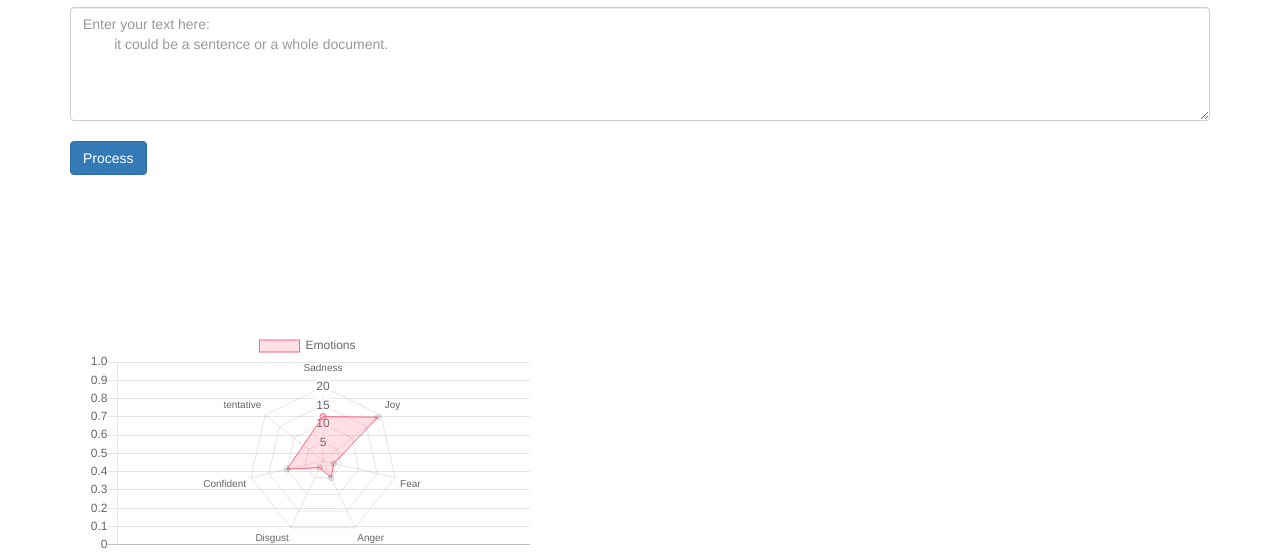
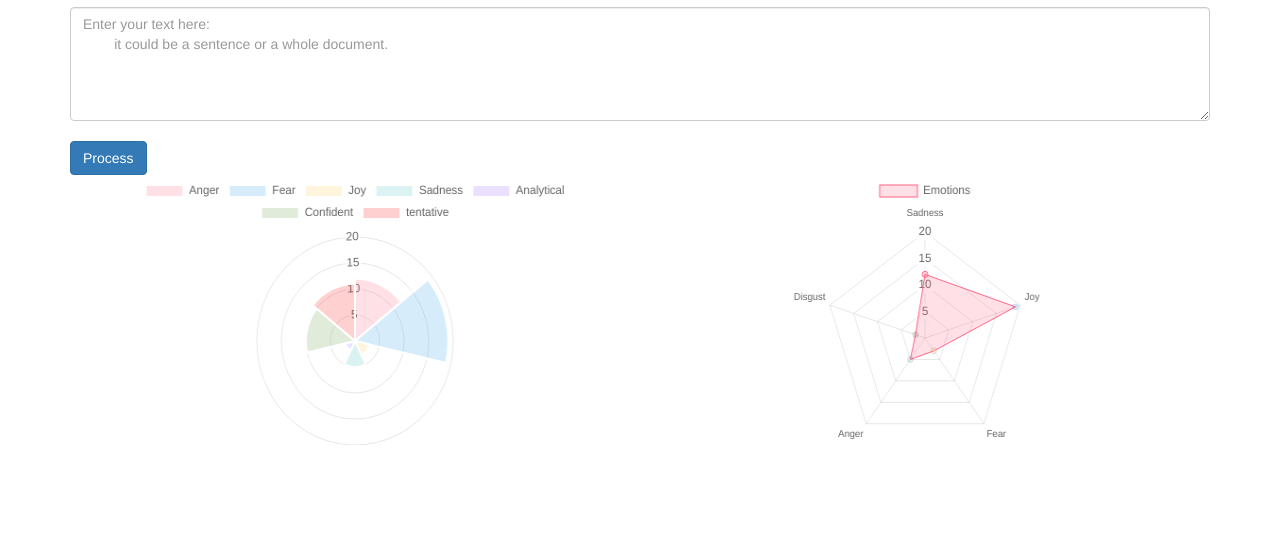
Before and after one commit to SiaSyPeng/CS89-infossato, a website: page public/index.html in a window 1280 px wide. Shown: the part 417-969 px from the top of the page. After the commit the page ends 862 px from the top, so only its background shows below. Drawn offline with nearby package versions, Linux system fonts and the light colour scheme.

Commit message:
add polar chart for tone and styled everything

```diff
--- a/public/index.html
+++ b/public/index.html
@@ -38,9 +38,13 @@
       </div>
       <div class=nl_responseBlock>
       </div>
-      <div class="col-md-5">
-          <canvas id="toneChart" ></canvas>
-          <canvas id="emotionChart" ></canvas>
+      <div class="container-fluid row">
+          <div class="col-md-6">
+            <canvas id="toneChart" class="col-md-2"></canvas>
+          </div>
+          <div class="col-md-6">
+            <canvas id="emotionChart" class="col-md-2"></canvas>
+          </div>
       </div>
     </div>
       <!--   //TODO
--- a/public/main.js
+++ b/public/main.js
@@ -194,16 +194,44 @@ function addToTable_sentence(sentence, toneName,score){
 
 
 
+    var ctx = document.getElementById("toneChart").getContext('2d');
+    var toneChart = new Chart(ctx, {
+        type: 'polarArea',
+        data: {
+            labels: ["Anger", "Fear", "Joy", "Sadness", "Analytical", "Confident", "tentative"],
+            datasets: [{
+                data: [12, 19, 3, 5, 2, 10, 11],
+                backgroundColor: [
+                  'rgba(255, 99, 132, 0.2)',
+                  'rgba(54, 162, 235, 0.2)',
+                  'rgba(255, 206, 86, 0.2)',
+                  'rgba(75, 192, 192, 0.2)',
+                  'rgba(153, 102, 255, 0.2)',
+                  'rgba(100, 159, 64, 0.2)',
+                  'rgba(255, 20, 20, 0.2)'
+                ]
+            }],
+        },
+        options: {
+          animation: {
+            animateScale: true
+          }
+        }
+    });
+
     var ctx = document.getElementById("emotionChart").getContext('2d');
-    var myChart = new Chart(ctx, {
+    var emotionChart = new Chart(ctx, {
         type: 'radar',
         data: {
-            labels: ["Sadness", "Joy", "Fear", "Anger", "Disgust", "Confident", "tentative"],
+            labels: ["Sadness", "Joy", "Fear", "Anger", "Disgust"],
             datasets: [{
                 label: 'Emotions',
-                data: [12, 19, 3, 5, 2, 10],
+                data: [12, 19, 3, 5, 2],
                 backgroundColor: [
-                    'rgba(255, 99, 132, 0.2)',
+                  'rgba(255, 99, 132, 0.2)',
+                  'rgba(54, 162, 235, 0.2)',
+                  'rgba(255, 206, 86, 0.2)',
+                  'rgba(75, 192, 192, 0.2)',
                 ],
                 borderColor: [
                     'rgba(255,99,132,1)',
@@ -213,11 +241,7 @@ function addToTable_sentence(sentence, toneName,score){
         },
         options: {
             scales: {
-                yAxes: [{
-                    ticks: {
-                        beginAtZero:true
-                    }
-                }]
+                display: true
             }
         }
     });
```
